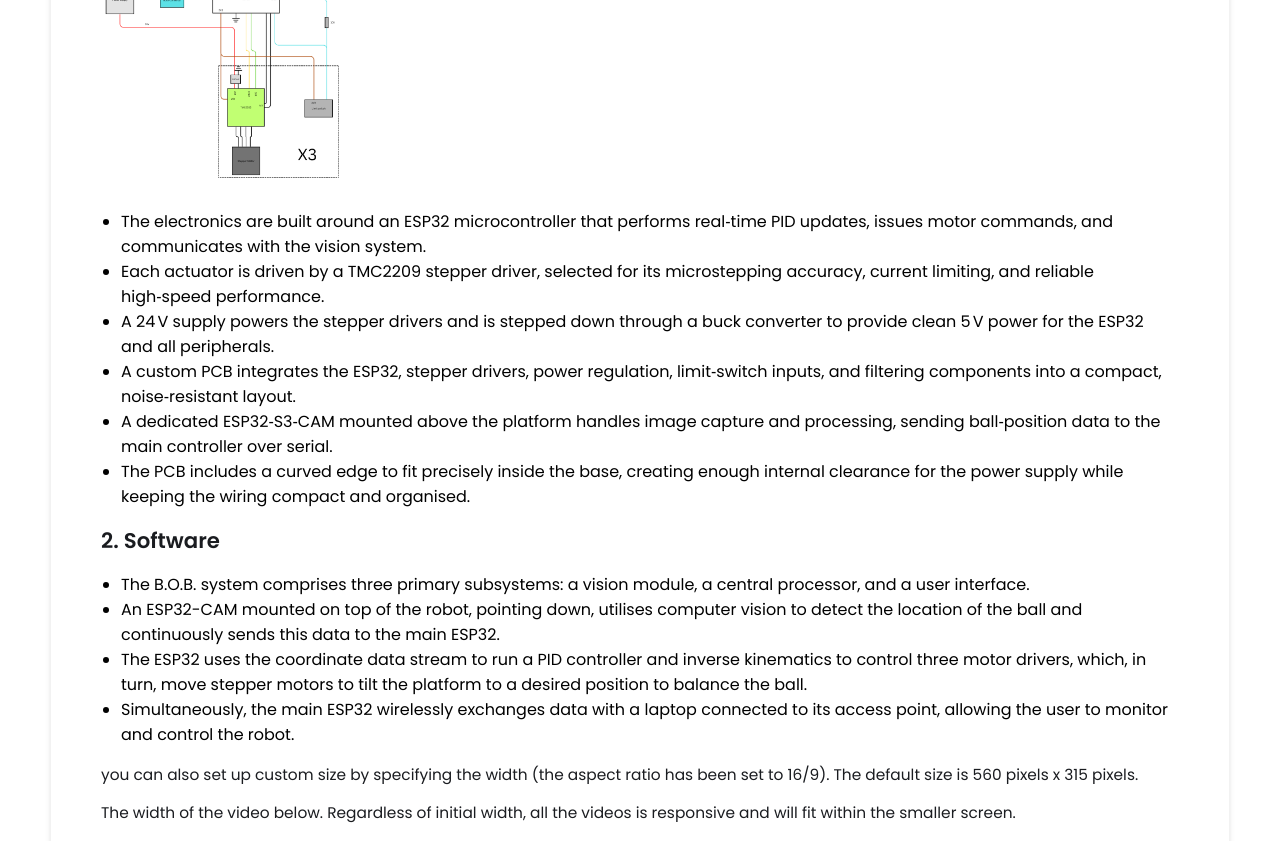
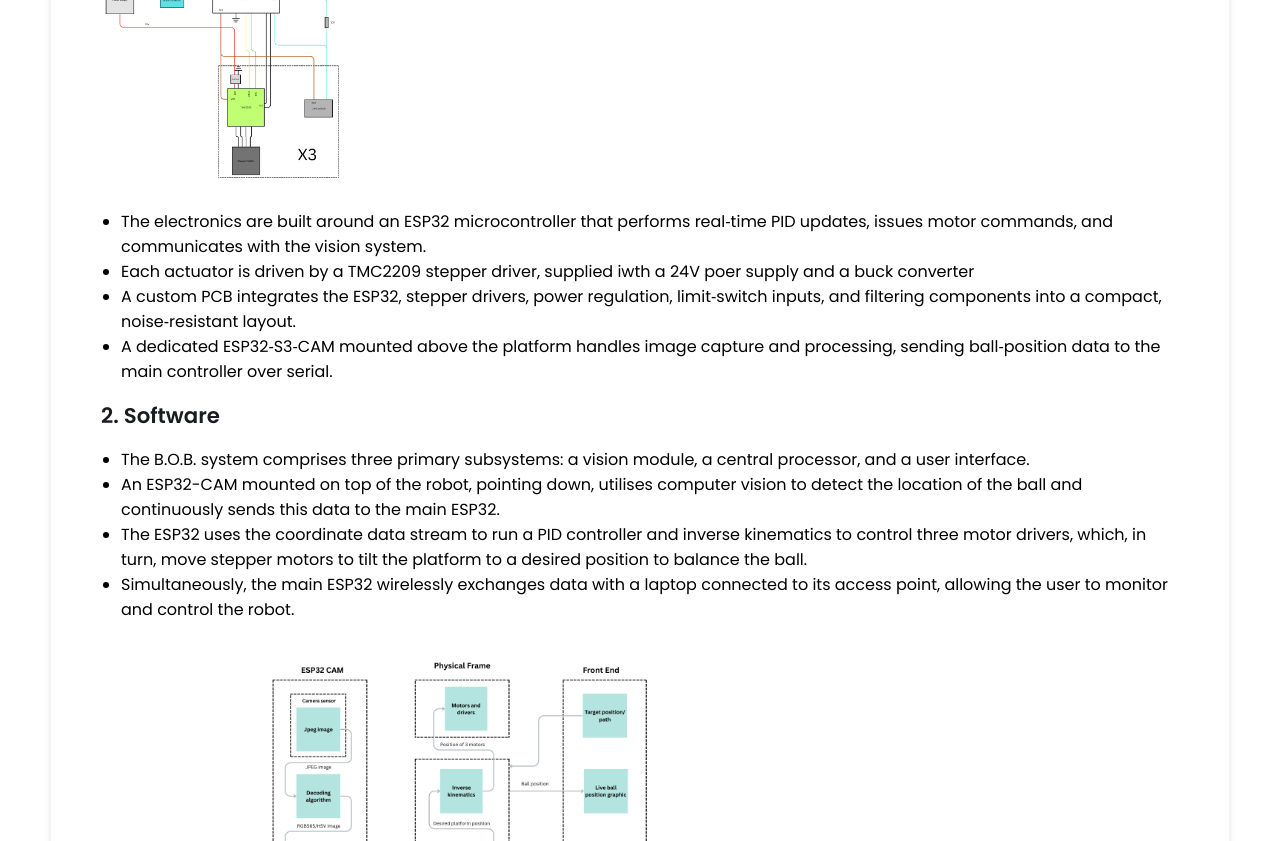
Before and after one commit to JL262626/jacklerobotics.com, a Jekyll site: the page built from _projects/demo-project/index.md, in a window 1280 px wide and 900 px high, scrolled down 2360 px, cut to the strip 0-841 px from the top of the window. Built offline with Jekyll 4.4.1, drawn with Linux system fonts in a browser that asks for light colours.

Commit message:
Update index.md

```diff
--- a/_projects/demo-project/index.md
+++ b/_projects/demo-project/index.md
@@ -37,11 +37,9 @@ main-image: /BOBCOVER.jpg
 {% include image-gallery.html images="BOB_pcb.png" height="300" %}{% include image-gallery.html images="BOB_internals.jpg" height="300" %}{% include image-gallery.html images="BOB_wiring_diagram.png" height="300" %}
 
 - The electronics are built around an ESP32 microcontroller that performs real‑time PID updates, issues motor commands, and communicates with the vision system.
-- Each actuator is driven by a TMC2209 stepper driver, selected for its microstepping accuracy, current limiting, and reliable high‑speed performance.
-- A 24 V supply powers the stepper drivers and is stepped down through a buck converter to provide clean 5 V power for the ESP32 and all peripherals.
+- Each actuator is driven by a TMC2209 stepper driver, supplied iwth a 24V poer supply and a buck converter
 - A custom PCB integrates the ESP32, stepper drivers, power regulation, limit‑switch inputs, and filtering components into a compact, noise‑resistant layout.
 - A dedicated ESP32‑S3‑CAM mounted above the platform handles image capture and processing, sending ball‑position data to the main controller over serial.
-- The PCB includes a curved edge to fit precisely inside the base, creating enough internal clearance for the power supply while keeping the wiring compact and organised.
 
 ## 2. Software
 - The B.O.B. system comprises three primary subsystems: a vision module, a central processor, and a user interface.
@@ -49,7 +47,7 @@ main-image: /BOBCOVER.jpg
 - The ESP32 uses the coordinate data stream to run a PID controller and inverse kinematics to control three motor drivers, which, in turn, move stepper motors to tilt the platform to a desired position to balance the ball.
 - Simultaneously, the main ESP32 wirelessly exchanges data with a laptop connected to its access point, allowing the user to monitor and control the robot.
 
-you can also set up custom size by specifying the width (the aspect ratio has been set to 16/9). The default size is 560 pixels x 315 pixels.
+{% include image-gallery.html images="BOB_software.png" height="400" %}
 
 The width of the video below. Regardless of initial width, all the videos is responsive and will fit within the smaller screen.
 {% include youtube-video.html id="tGCdLEQzde0" autoplay = "false" width= "900px" %}
```
